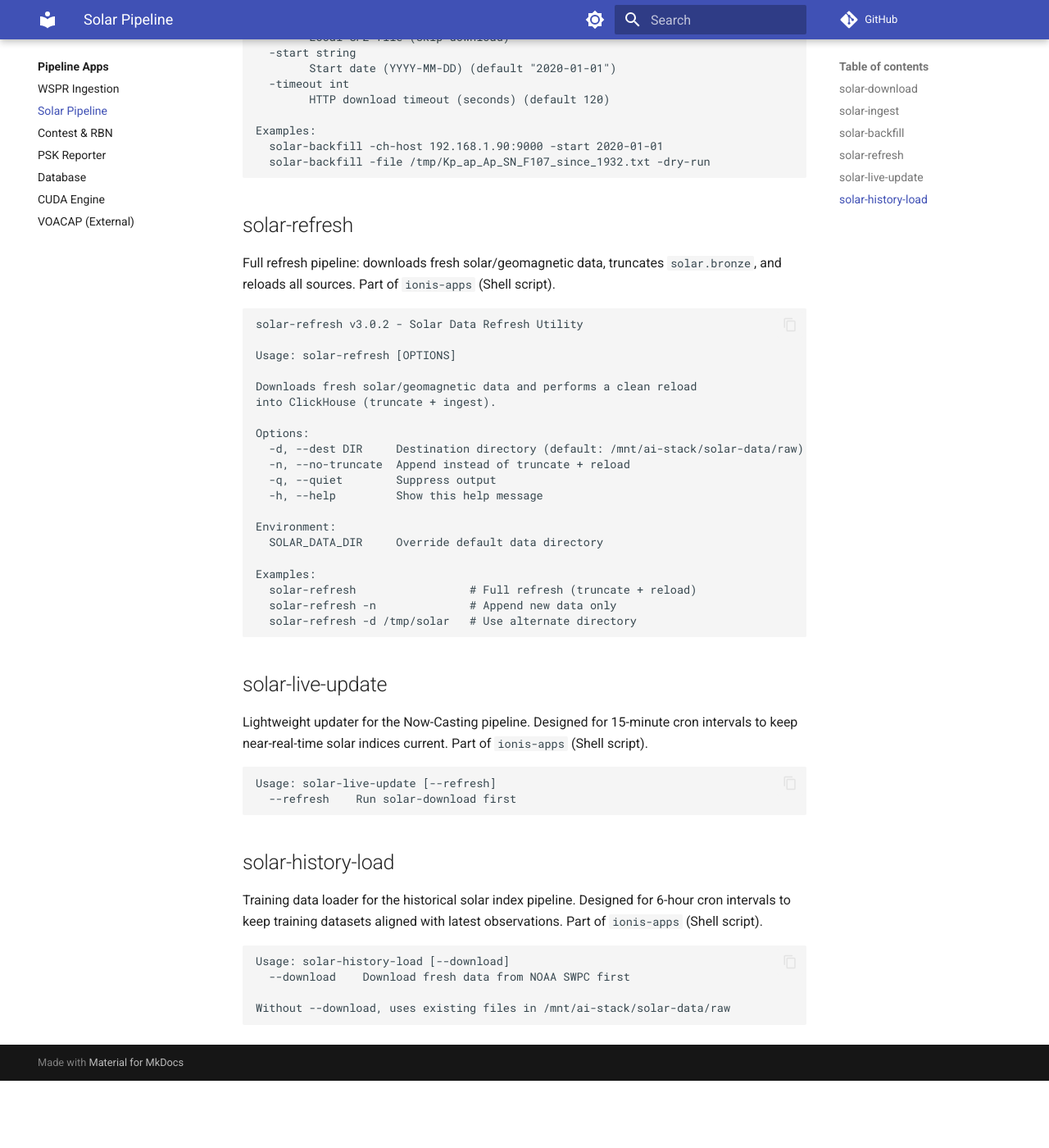
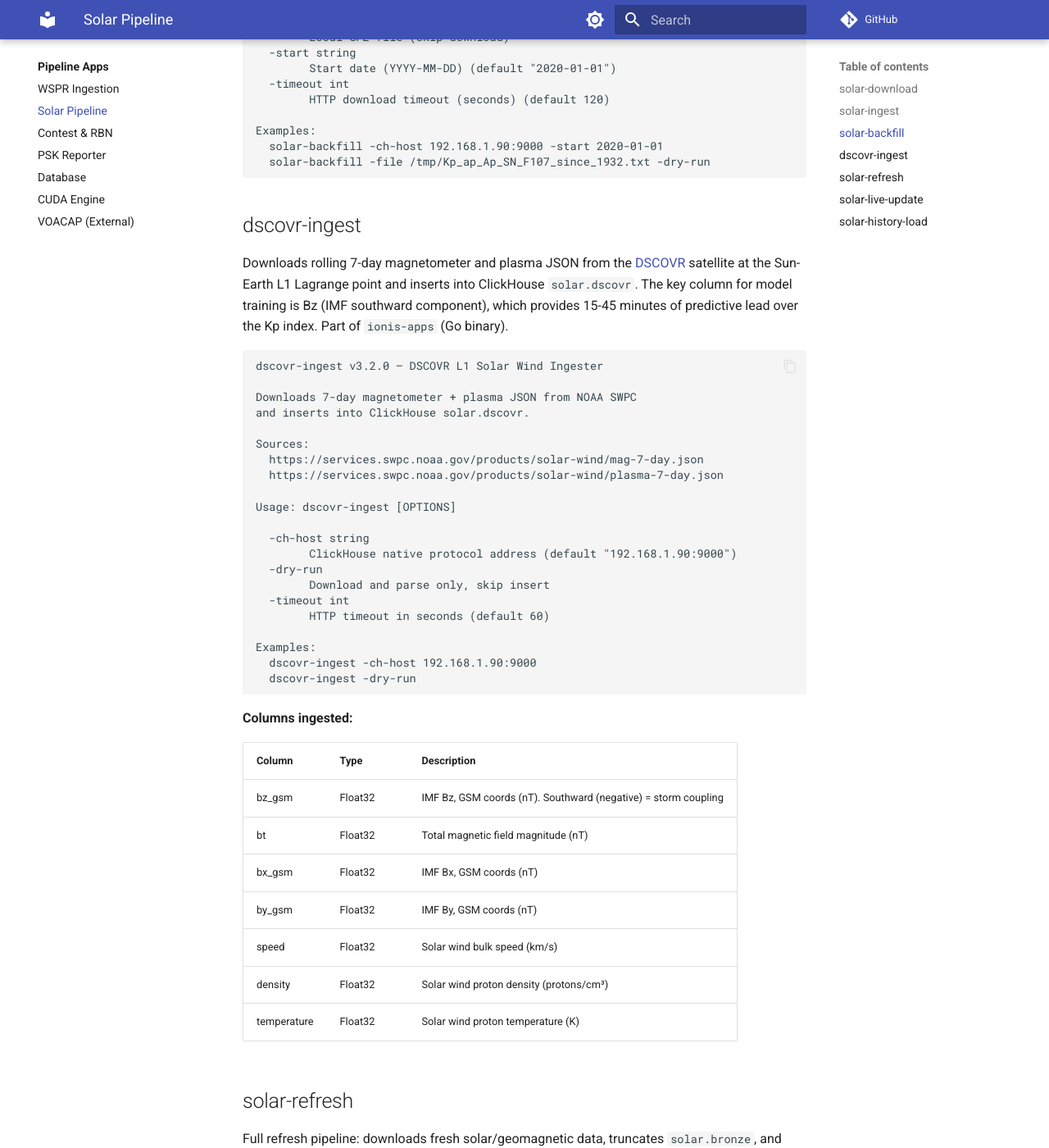
Before and after one commit to IONIS-AI/ionis-docs, an MkDocs documentation site: the page built from docs/tools/solar.md, in a window 1280 px wide and 1400 px high, scrolled down 2090 px. Shown: the whole window at 82% size. Built offline with MkDocs 1.6.1 and Material for MkDocs 9.7.7, drawn with Linux system fonts in a browser that asks for light colours; comment, search, counter and statistics services are not loaded; before the commit the page ends 3408 px from its top, so only the background shows below that; some of the changed text lies outside the part shown.

Commit message:
docs: add dscovr-ingest to solar pipeline tools
Add DSCOVR L1 solar wind ingester documentation with usage, flags,
column descriptions, and data source links.

Co-Authored-By: Claude Opus 4.6 <noreply@anthropic.com>

````diff
--- a/docs/tools/solar.md
+++ b/docs/tools/solar.md
@@ -1,7 +1,7 @@
 # Solar Pipeline Apps
 
-Three Go binaries and three shell scripts for downloading and ingesting
-solar flux, geomagnetic, and X-ray data.
+Four Go binaries and three shell scripts for downloading and ingesting
+solar flux, geomagnetic, X-ray, and solar wind data.
 
 ## solar-download
 
@@ -107,6 +107,51 @@ Examples:
   solar-backfill -file /tmp/Kp_ap_Ap_SN_F107_since_1932.txt -dry-run
 ```
 
+## dscovr-ingest
+
+Downloads rolling 7-day magnetometer and plasma JSON from the
+[DSCOVR](https://www.swpc.noaa.gov/products/real-time-solar-wind) satellite at the Sun-Earth L1 Lagrange point and inserts into
+ClickHouse `solar.dscovr`. The key column for model training is Bz
+(IMF southward component), which provides 15-45 minutes of predictive
+lead over the Kp index.
+Part of `ionis-apps` (Go binary).
+
+```text
+dscovr-ingest v3.2.0 — DSCOVR L1 Solar Wind Ingester
+
+Downloads 7-day magnetometer + plasma JSON from NOAA SWPC
+and inserts into ClickHouse solar.dscovr.
+
+Sources:
+  https://services.swpc.noaa.gov/products/solar-wind/mag-7-day.json
+  https://services.swpc.noaa.gov/products/solar-wind/plasma-7-day.json
+
+Usage: dscovr-ingest [OPTIONS]
+
+  -ch-host string
+    	ClickHouse native protocol address (default "192.168.1.90:9000")
+  -dry-run
+    	Download and parse only, skip insert
+  -timeout int
+    	HTTP timeout in seconds (default 60)
+
+Examples:
+  dscovr-ingest -ch-host 192.168.1.90:9000
+  dscovr-ingest -dry-run
+```
+
+**Columns ingested:**
+
+| Column | Type | Description |
+|--------|------|-------------|
+| bz_gsm | Float32 | IMF Bz, GSM coords (nT). Southward (negative) = storm coupling |
+| bt | Float32 | Total magnetic field magnitude (nT) |
+| bx_gsm | Float32 | IMF Bx, GSM coords (nT) |
+| by_gsm | Float32 | IMF By, GSM coords (nT) |
+| speed | Float32 | Solar wind bulk speed (km/s) |
+| density | Float32 | Solar wind proton density (protons/cm³) |
+| temperature | Float32 | Solar wind proton temperature (K) |
+
 ## solar-refresh
 
 Full refresh pipeline: downloads fresh solar/geomagnetic data, truncates
````
